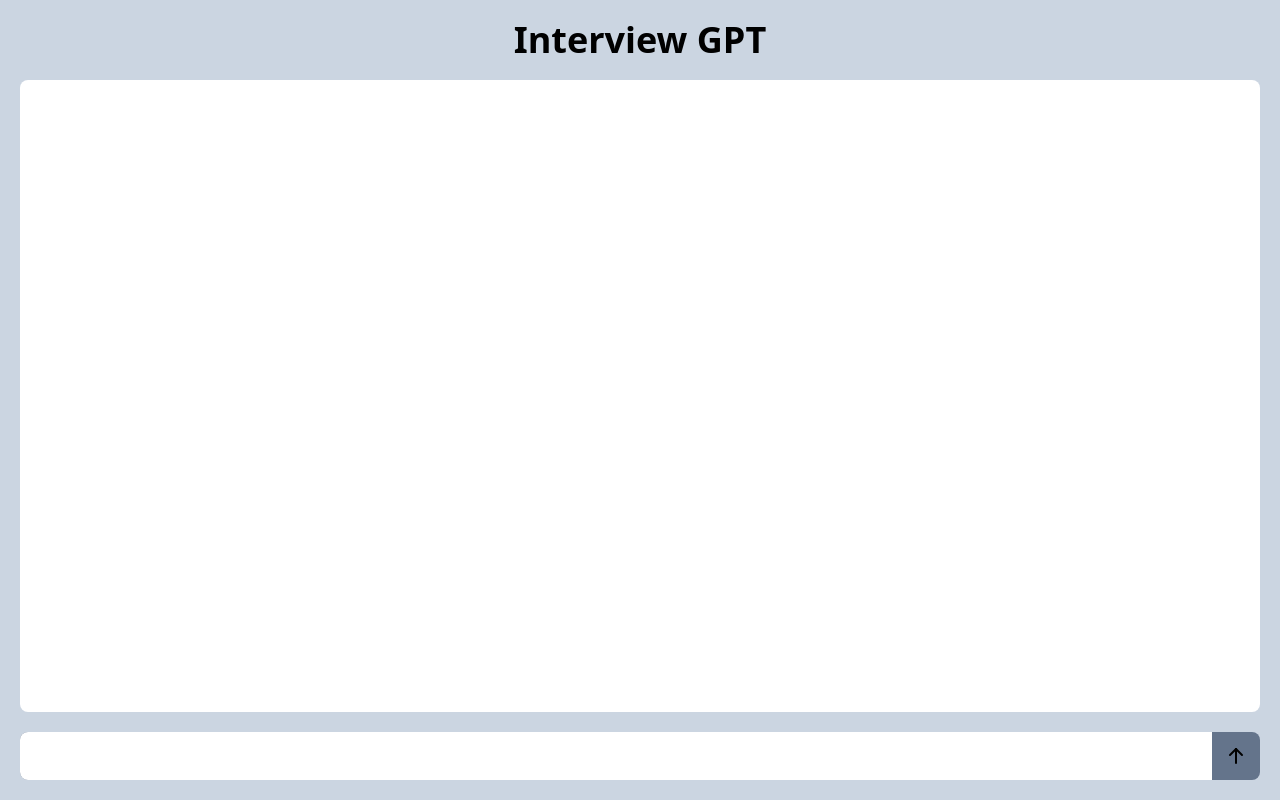
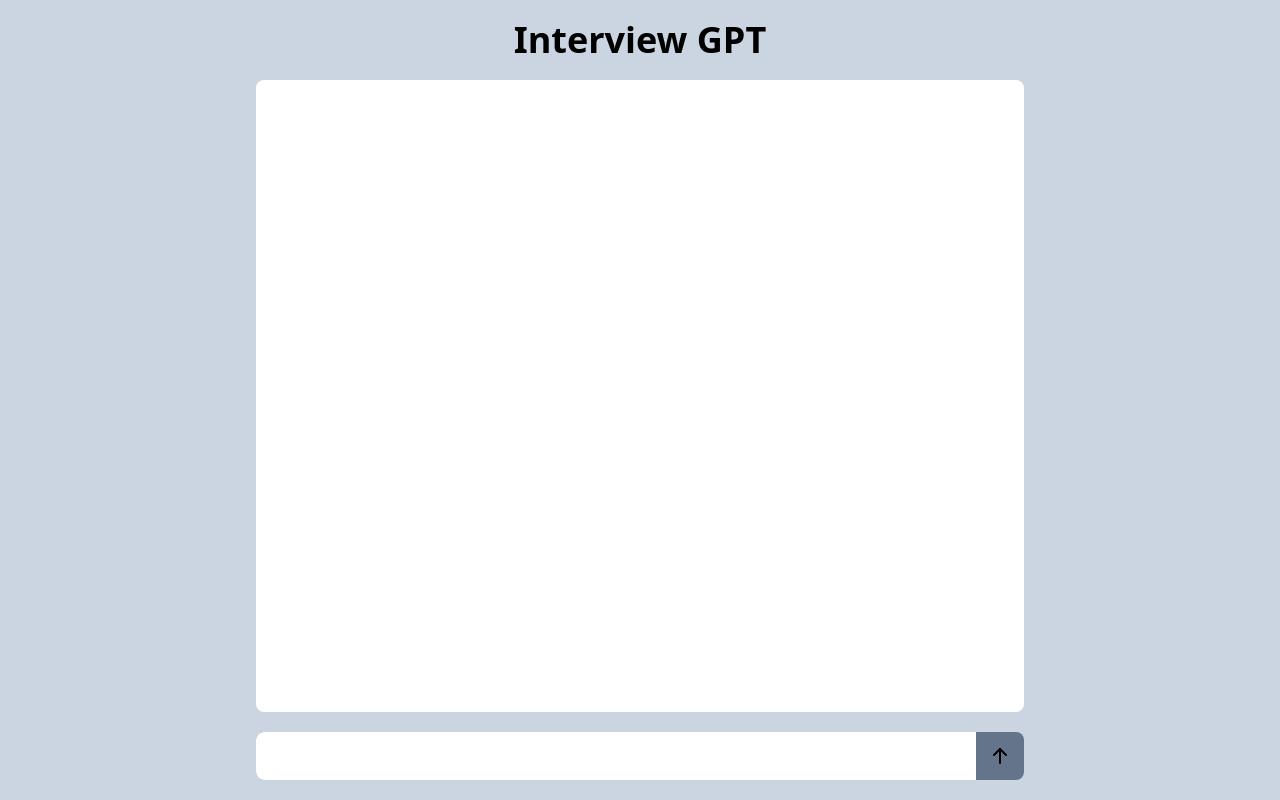
Before and after one commit to Desarso/canvas-rag-knead-uhjahb, a React (Create React App) app in the folder frontend/: page / in a window 1280 px wide. Built offline with nearby package versions, Linux system fonts and the light colour scheme.

Commit message:
limited max width for readability

```diff
--- a/frontend/src/App.tsx
+++ b/frontend/src/App.tsx
@@ -33,8 +33,6 @@
     //clear input field
     const inputfield = document.querySelector("input");
     (inputfield as HTMLInputElement).value = "";
-
-
 
     const newMessage: Message = {
       role: "user",
@@ -124,7 +122,7 @@
 
   return (
     <div className="App h-screen">
-      <section className="chat-box h-full bg-slate-300 flex flex-col">
+      <section className="chat-box h-full bg-slate-300 flex flex-col items-center">
         <h1 className="text-4xl font-bold text-center text-black-500 p-5">
           Interview GPT
         </h1>
@@ -135,6 +133,7 @@
           [&::-webkit-scrollbar]:w-2
         [&::-webkit-scrollbar-track]:bg-gray-100
         [&::-webkit-scrollbar-thumb]:bg-gray-300
+        w-full max-w-3xl
           "
           ref={scrollableDivRef}
         >
@@ -142,7 +141,7 @@
             message.role == "user" ? (
               <div
                 key={generateUUID()}
-                className="bg-slate-200 h-fit w-fit m-1 p-3 rounded-sm self-end"
+                className="bg-slate-200 h-fit w-fit m-1 p-3 rounded-lg self-end"
               >
                 {/*Display the user message content */}
                 {message.content.map((item) =>
@@ -159,9 +158,9 @@
                 key={generateUUID()}
               >
                 <h2 className="font-bold mb-2">{modelName}:</h2>
-                <ReactMarkdown
-                  className={"markdown"}
-                >{(message.content[0] as TextContent).text}</ReactMarkdown>
+                <ReactMarkdown className={"markdown"}>
+                  {(message.content[0] as TextContent).text}
+                </ReactMarkdown>
               </div>
             )
           )}
@@ -175,7 +174,9 @@
           </div> */}
         </div>
         {/*Input section */}
-        <div className="m-5 rounded-lg bg-slate-500 flex">
+        <div className="m-5 rounded-lg bg-slate-500 flex
+        w-full max-w-3xl
+        ">
           <input
             onInput={(e) => {
               setTypingMessage((e.target as HTMLInputElement).value);
```
Also changed, not shown: frontend/src/styles/index.scss (line endings or trailing spaces), 1 other file (tests, documents, lock files or other folders).
